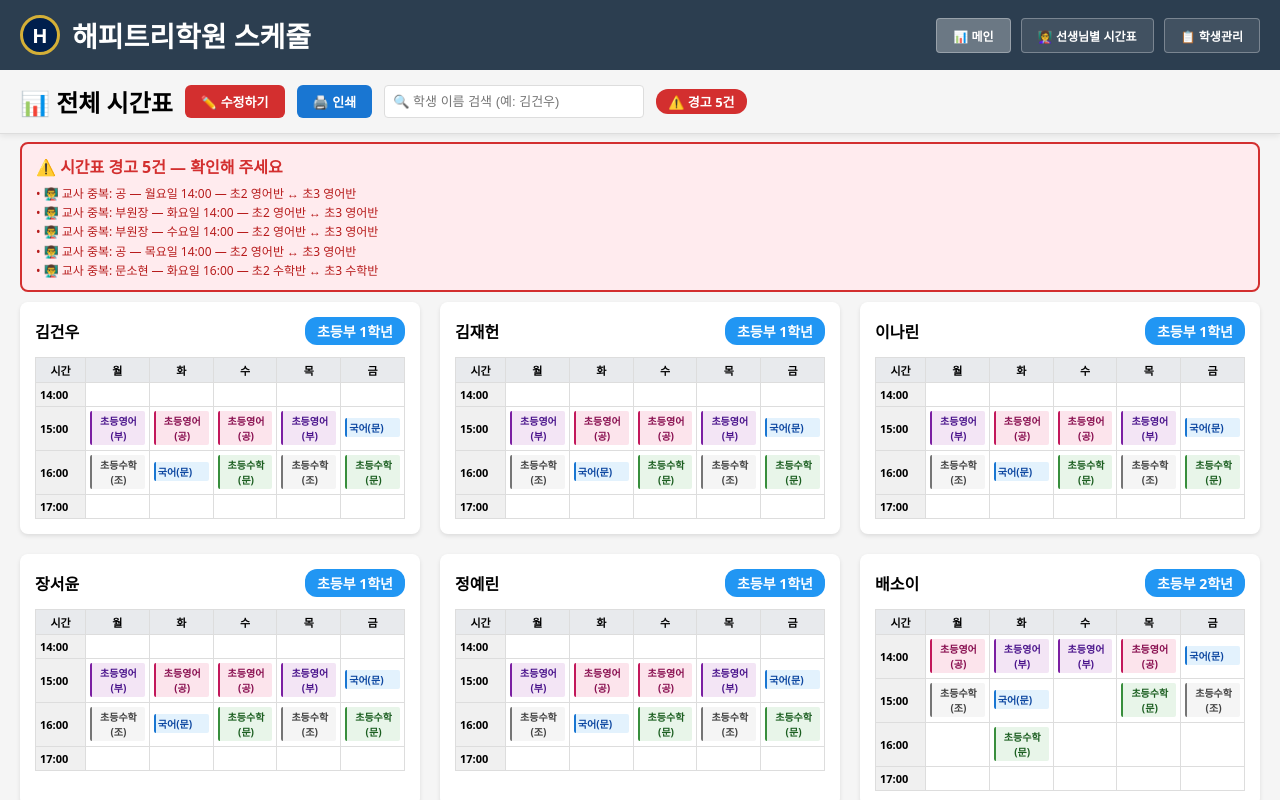
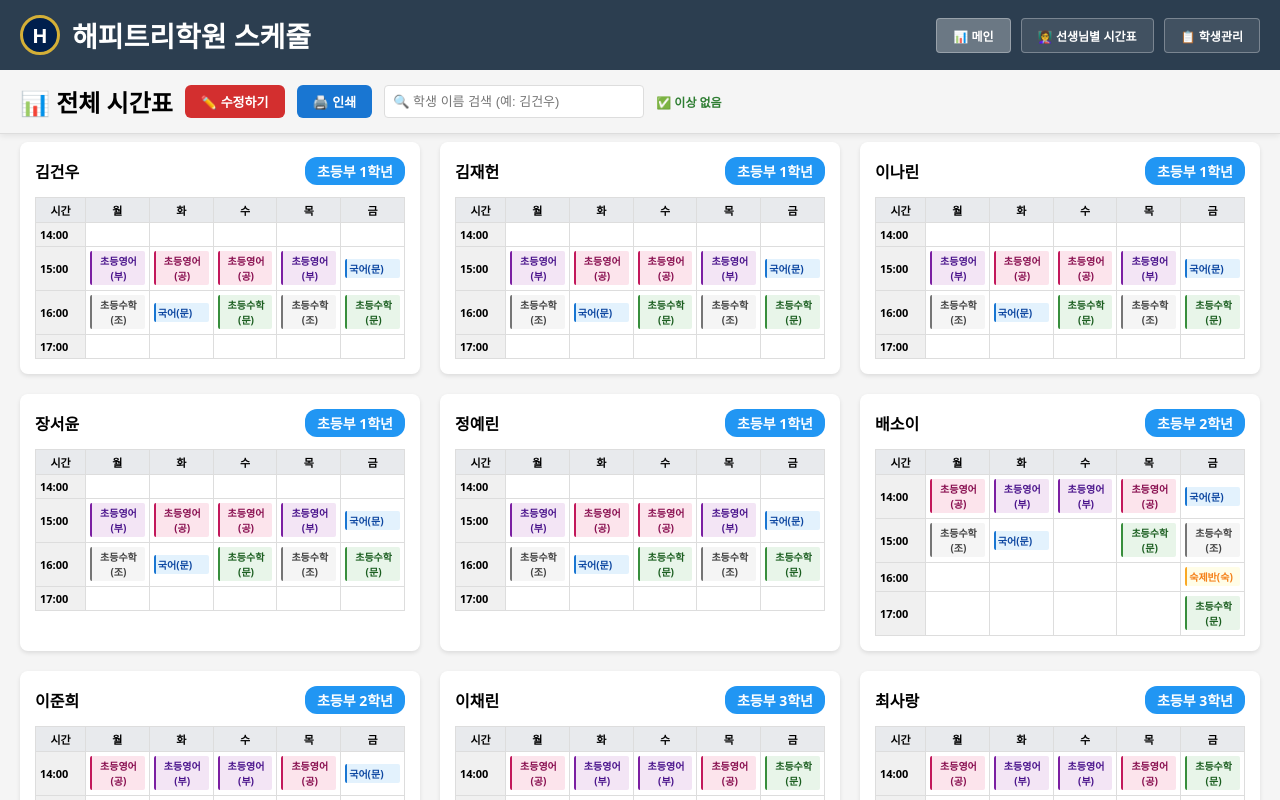
Before and after one commit to choiyoonmi/ht-schedule, a React (Vite) app: page / in a window 1280 px wide. Built offline with nearby package versions, Linux system fonts and the light colour scheme.

Commit message:
초2 수학을 금요일 빈 시간으로 이동

```diff
--- a/src/App.tsx
+++ b/src/App.tsx
@@ -143,7 +143,8 @@ function validateSchedule(students: Student[]): string[] {
       for (const e of st.selectedTeachers[subj]) {
         const tid = e.teacherId;
         if (!tid || tid === 'elem_eng_5') continue; // 숙제·클리닉 제외
-        const g = (st.name === '홍리아' && subj === '초등영어') ? 5 : st.grade; // 합반 보정
+        const isMixedEnglishStudent = ['최사랑', '추예린', '이채린'].includes(st.name) && subj === '초등영어';
+        const g = (st.name === '홍리아' && subj === '초등영어') ? 5 : isMixedEnglishStudent ? 2 : st.grade; // 합반 보정
         const key = `${e.day}|${e.hour}|${tid}`;
         (slot[key] = slot[key] || new Set()).add(className(st, subj, g));
       }
@@ -230,15 +231,19 @@ function migrateScheduleCorrections(students: Student[]): Student[] {
     }
 
     if (student.name === '배소이' || student.name === '이준희') {
+      const homework = student.selectedTeachers['숙제반'] || [];
+      const hasFridayHomework = homework.some(selection => selection.day === '금' && selection.hour === 16);
       return {
         ...student,
         selectedTeachers: {
           ...student.selectedTeachers,
           초등수학: (student.selectedTeachers['초등수학'] || []).map(selection =>
-            selection.teacherId === 'elem_math_1' && selection.day === '수' && selection.hour === 15
-              ? { ...selection, day: '화', hour: 16 }
+            selection.teacherId === 'elem_math_1' &&
+            ((selection.day === '수' && selection.hour === 15) || (selection.day === '화' && selection.hour === 16))
+              ? { ...selection, day: '금', hour: 17 }
               : selection
           ),
+          숙제반: hasFridayHomework ? homework : [...homework, { teacherId: '', day: '금', hour: 16 }],
         },
       };
     }
```
